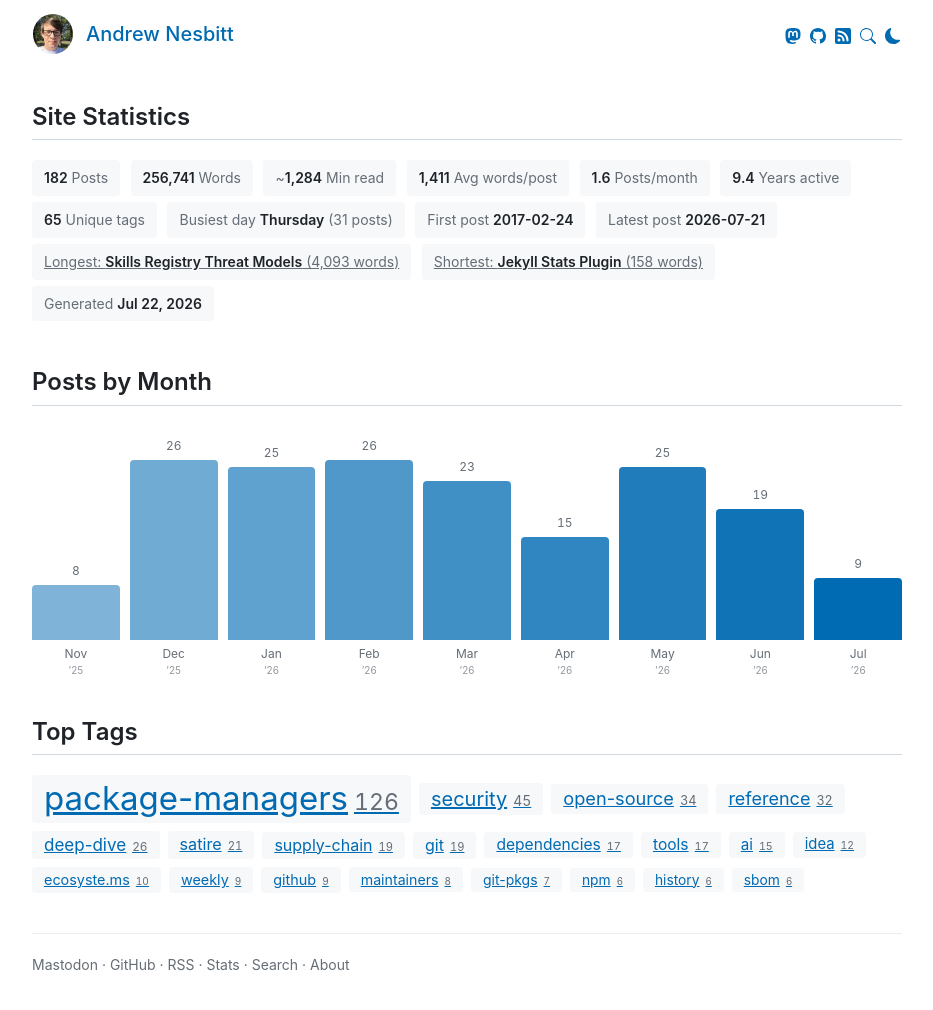
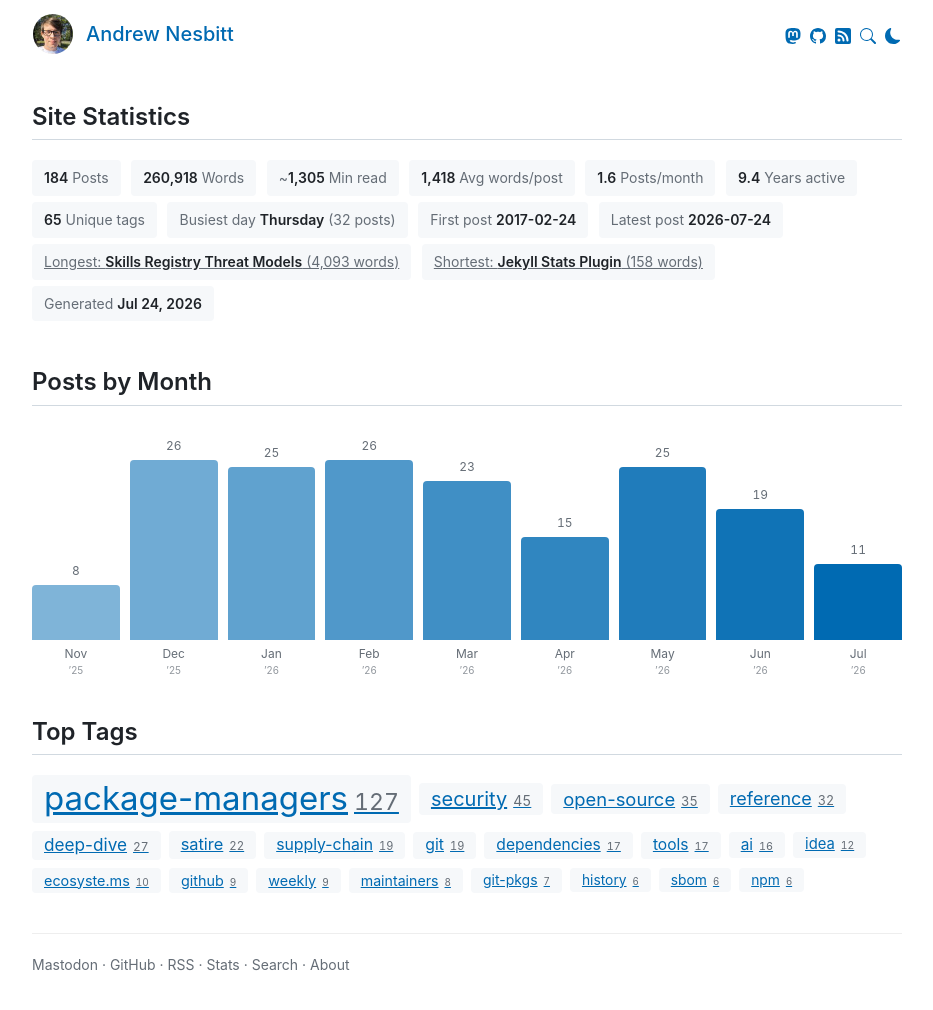
Before and after one commit to andrew/nesbitt.io, a Jekyll site: the page built from stats.html, in a window 1280 px wide, cut to the strip 106-1171 px from the top of the page. Shown: the top 1010 px of the strip, without its empty margins (173-1106 px from the left). Built offline with Jekyll 4.4.1, drawn with Linux system fonts in a browser that asks for light colours; comment, search, counter and statistics services are not loaded.

Commit message:
Update twipm

```diff
--- a/_data/stats.json
+++ b/_data/stats.json
@@ -1,9 +1,9 @@
 {
-  "generated_at": "2026-07-22T20:39:52Z",
-  "total_posts": 182,
-  "total_words": 256741,
-  "reading_minutes": 1284,
-  "average_words": 1411,
+  "generated_at": "2026-07-24T09:43:59Z",
+  "total_posts": 184,
+  "total_words": 260918,
+  "reading_minutes": 1305,
+  "average_words": 1418,
   "longest_post": {
     "title": "Skills Registry Threat Models",
     "url": "/2026/06/03/skills-registry-threat-models.html",
@@ -20,16 +20,16 @@
     "date": "2017-02-24"
   },
   "last_post": {
-    "title": "--end-of-options",
-    "url": "/2026/07/21/end-of-options.html",
-    "date": "2026-07-21"
+    "title": "Interview with a Maintainer",
+    "url": "/2026/07/24/interview-with-a-maintainer.html",
+    "date": "2026-07-24"
   },
   "years_active": 9.4,
   "posts_per_month": 1.6,
   "posts_by_year": [
     {
       "year": 2026,
-      "count": 142
+      "count": 144
     },
     {
       "year": 2025,
@@ -55,7 +55,7 @@
   "posts_by_month": [
     {
       "month": "2026-07",
-      "count": 9
+      "count": 11
     },
     {
       "month": "2026-06",
@@ -115,14 +115,14 @@
     "monday": 26,
     "tuesday": 27,
     "wednesday": 23,
-    "thursday": 31,
-    "friday": 30,
+    "thursday": 32,
+    "friday": 31,
     "saturday": 27
   },
   "tags": [
     {
       "name": "package-managers",
-      "count": 126
+      "count": 127
     },
     {
       "name": "security",
@@ -130,7 +130,7 @@
     },
     {
       "name": "open-source",
-      "count": 34
+      "count": 35
     },
     {
       "name": "reference",
@@ -138,11 +138,11 @@
     },
     {
       "name": "deep-dive",
-      "count": 26
+      "count": 27
     },
     {
       "name": "satire",
-      "count": 21
+      "count": 22
     },
     {
       "name": "supply-chain",
@@ -162,7 +162,7 @@
     },
     {
       "name": "ai",
-      "count": 15
+      "count": 16
     },
     {
       "name": "idea",
@@ -173,11 +173,11 @@
       "count": 10
     },
     {
-      "name": "weekly",
+      "name": "github",
       "count": 9
     },
     {
-      "name": "github",
+      "name": "weekly",
       "count": 9
     },
     {
@@ -189,15 +189,15 @@
       "count": 7
     },
     {
-      "name": "npm",
-      "count": 6
-    },
-    {
       "name": "history",
       "count": 6
     },
     {
       "name": "sbom",
+      "count": 6
+    },
+    {
+      "name": "npm",
       "count": 6
     },
     {
@@ -217,8 +217,8 @@
       "count": 4
     },
     {
-      "name": "rust",
-      "count": 3
+      "name": "registries",
+      "count": 4
     },
     {
       "name": "docker",
@@ -229,7 +229,7 @@
       "count": 3
     },
     {
-      "name": "registries",
+      "name": "rust",
       "count": 3
     },
     {
```
Also changed, not shown: _posts/2026-07-25-this-week-in-package-management.md (+16 -4 lines).
